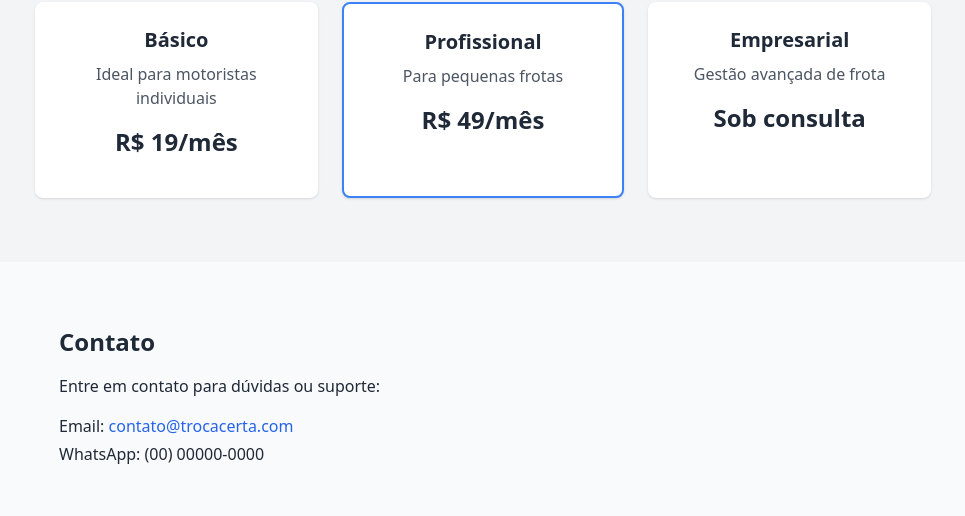
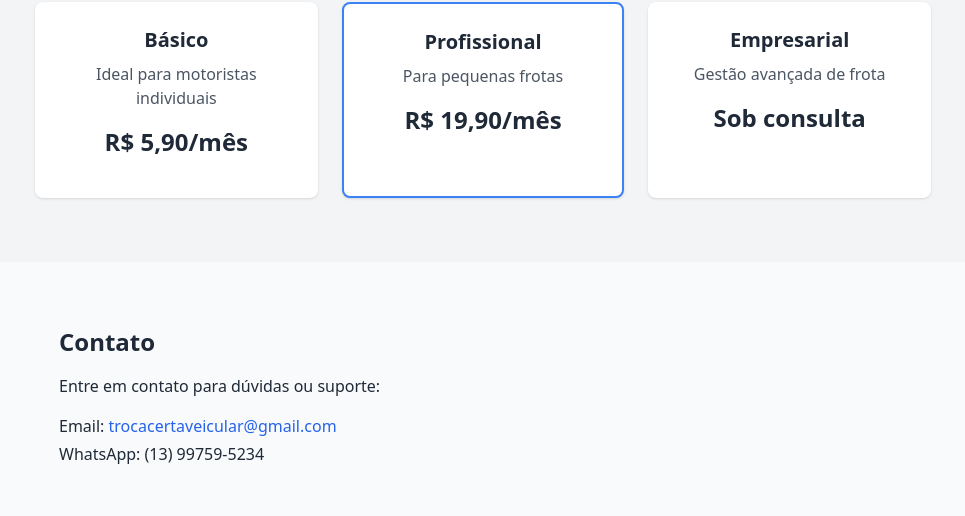
Before and after one commit to trocacertaveicular/TrocaCerta, a plain HTML site: page index.html in a window 1280 px wide. Shown: the part 762-1278 px from the top of the page, without its empty margins (157-1122 px from the left). Drawn offline with nearby package versions, Linux system fonts and the light colour scheme.

Commit message:
index.html

```diff
--- a/index.html
+++ b/index.html
@@ -49,12 +49,12 @@
         <div class="bg-white p-6 rounded-lg shadow">
           <h4 class="font-semibold text-xl mb-2">Básico</h4>
           <p class="text-gray-600 mb-4">Ideal para motoristas individuais</p>
-          <p class="text-2xl font-bold mb-4">R$ 19/mês</p>
+          <p class="text-2xl font-bold mb-4">R$ 5,90/mês</p>
         </div>
         <div class="bg-white p-6 rounded-lg shadow border-2 border-blue-500">
           <h4 class="font-semibold text-xl mb-2">Profissional</h4>
           <p class="text-gray-600 mb-4">Para pequenas frotas</p>
-          <p class="text-2xl font-bold mb-4">R$ 49/mês</p>
+          <p class="text-2xl font-bold mb-4">R$ 19,90/mês</p>
         </div>
         <div class="bg-white p-6 rounded-lg shadow">
           <h4 class="font-semibold text-xl mb-2">Empresarial</h4>
@@ -70,8 +70,8 @@
     <h3 class="text-2xl font-bold mb-4">Contato</h3>
     <p class="mb-4">Entre em contato para dúvidas ou suporte:</p>
     <ul class="space-y-1">
-      <li>Email: <a href="mailto:contato@trocacerta.com" class="text-blue-600">contato@trocacerta.com</a></li>
-      <li>WhatsApp: (00) 00000-0000</li>
+      <li>Email: <a href="mailto:trocacertaveicular@gmail.com" class="text-blue-600">trocacertaveicular@gmail.com</a></li>
+      <li>WhatsApp: (13) 99759-5234</li>
     </ul>
   </section>
 
```
